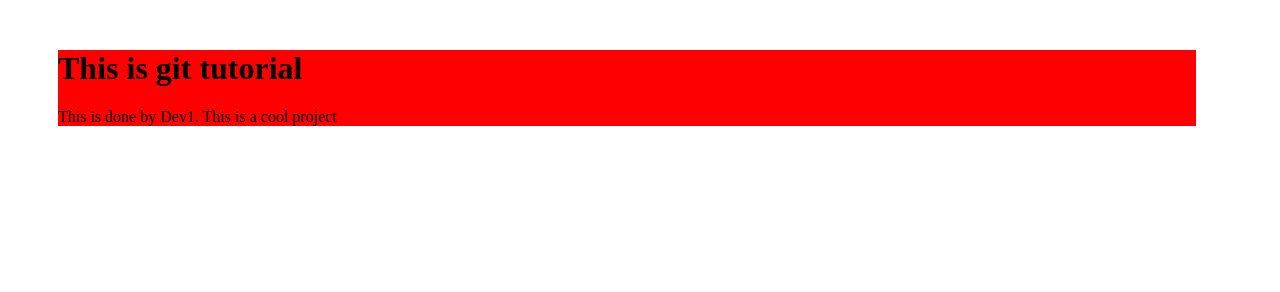
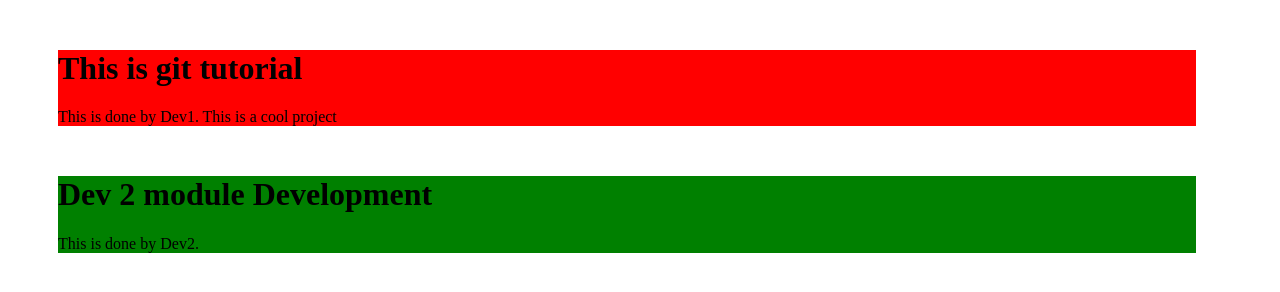
Before and after one commit to AbdulShaik006/git_tutorial, a plain HTML site: page index.html in a window 1280 px wide. Drawn offline with Linux system fonts and the light colour scheme.

Commit message:
Dev 2 changes

```diff
--- a/index.html
+++ b/index.html
@@ -14,5 +14,10 @@
 <p>This is done by Dev1. This is a cool project</p>
 
 </div>
+<div class="box green">
+<h1>Dev 2 module Development</h1>
+<p>This is done by Dev2.</p>
+</div>
+
 </body>
 </html>
```
